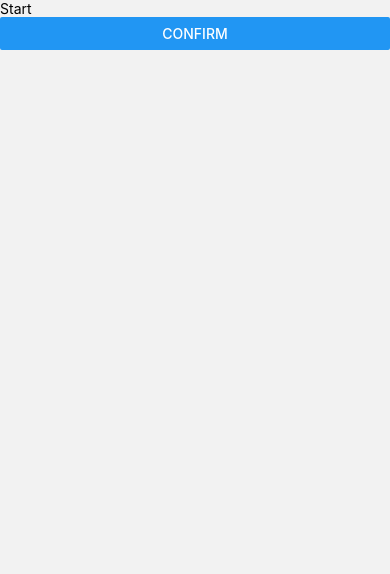
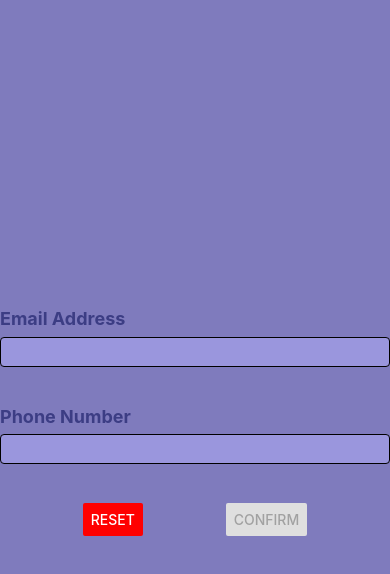
Before and after one commit to hysaryn/ActivityTracker_MobileApp, a React Native app: screen /Start in a window 390 px wide. Shown: the top 574 px of the page. Built offline with nearby package versions, Linux system fonts and the light colour scheme.

Commit message:
completed start screen and input component

```diff
--- a/App.js
+++ b/App.js
@@ -18,13 +18,13 @@ const MyTabs = () => {
       screenOptions={({navigation, route}) => ({
         headerRight:() => (
           <Pressable onPress={() => navigation.navigate("Add")}>
-            <Ionicons name="add" size={30} color="black" />
+            <Text size={30} color="orange">Add </Text>
           </Pressable>
         )
       })}
     >
-      <Tab.Screen name="All" component={AllActivities} />
-      <Tab.Screen name="Special" component={SpecialActivities} />
+      <Tab.Screen name="All Activities" component={AllActivities} />
+      <Tab.Screen name="Special Acitivities" component={SpecialActivities} />
     </Tab.Navigator>
   )
 }
--- /dev/null
+++ b/components/Input.js
@@ -0,0 +1,40 @@
+import { StyleSheet, Text, TextInput, View } from 'react-native'
+import React, { useState } from 'react'
+import CommonStyles from '../styles/CommonStyles'
+
+export default function Input({label, value, onChangeText, error}) {
+
+  return (
+    <View style={styles.container}>
+      <Text style={styles.inputHeader}>{label}</Text>
+      <TextInput
+        style={styles.input}
+        value={value}
+        onChangeText={onChangeText}
+        />
+      {error && <Text style={styles.errorMessage}>{error}</Text>}
+    </View>
+  )
+}
+
+const styles = StyleSheet.create({
+    container:{
+        width:'100%',
+        marginBottom:'10%',
+    },
+
+    inputHeader:[
+        {fontWeight:'bold'},
+        CommonStyles.regularFont,
+    ],
+
+    input:[,
+        CommonStyles.inputBox,
+        CommonStyles.regularFont,
+    ],
+
+    errorMessage: [
+        {fontSize: 18},
+        CommonStyles.fontGrey,
+    ]
+})
--- a/screens/Start.js
+++ b/screens/Start.js
@@ -1,15 +1,69 @@
 import { Button, StyleSheet, Text, View } from 'react-native'
-import React from 'react'
+import React, { useState } from 'react'
+import CommonStyles from '../styles/CommonStyles';
+
+import Input from '../components/Input';
 
 export default function Start({navigation}) {
-  return (
-    <View>
-      <Text>Start</Text>
-      <Button
-        title="confirm"
-        onPress={() => navigation.navigate('Home')} />
-    </View>
-  )
+        //initialize userName
+        const[email, setEmail] = useState("");
+        const[emailError, setEmailError] = useState("");
+
+        //initialize number
+        const[phone, setPhone] = useState("");
+        const[phoneError, setPhoneError] = useState("");
+
+        const handleReset = () => {
+            // Reset input fields
+            setEmail('');
+            setEmailError('');
+            setPhone('');
+            setPhoneError('');
+          };
+
+        const handleStart = () => {
+            const emailRegex = /^[^\s@]+@[^\s@]+\.[^\s@]+$/;
+            const phoneRegex = /^[0-9]{10}$/;
+            //reset email and phone error message and test again
+            setEmailError("");
+            setPhoneError("");
+
+            if (emailRegex.test(email) && phoneRegex.test(phone)) {
+                // Valid data, navigate to the next screen
+                navigation.navigate('Home');
+            }
+            if (!phoneRegex.test(phone)) {
+                setPhoneError("Please enter a valid phone number");
+            }
+            if (!emailRegex.test(email)){
+                setEmailError("Please enter a valid email address");
+            }
+        }
+
+        return (
+            <View style={CommonStyles.container}>
+                <Input
+                    label="Email Address"
+                    value={email}
+                    onChangeText={(data) => setEmail(data)}
+                    error={emailError}
+                />
+                <Input
+                    label="Phone Number"
+                    value={phone}
+                    onChangeText={(data) => setPhone(data)}
+                    error={phoneError}
+                />
+                <View style={CommonStyles.buttonsContainer}>
+                    <Button color={'red'} title='Reset' onPress={handleReset} />
+                    <Button
+                        color={"rgb(60,61,132)"}
+                        title='Confirm'
+                        disabled={!(email || phone)}
+                        onPress={handleStart} />
+                </View>
+            </View>
+    )
 }
 
 const styles = StyleSheet.create({})
--- a/styles/CommonStyles.js
+++ b/styles/CommonStyles.js
@@ -0,0 +1,55 @@
+import { StyleSheet, Text, View } from 'react-native'
+import React from 'react'
+
+const CommonStyles = StyleSheet.create({
+    purpleDark: {
+        backgroundColor: "rgb(60,61,132)",
+    },
+
+    purpleMedium: {
+        backgroundColor: "rgb(127,123,189)",
+    },
+
+    purpleLight: {
+        backgroundColor: "rgb(154,150,221)",
+    },
+
+    regularFont:{
+        fontSize:18,
+        alignSelf:'flex-start',
+        color:"rgb(60,61,132)",
+    },
+
+    fontGrey: {
+        color: 'dimgrey',
+    },
+
+    fontPurple: {
+        color: "rgb(60,61,132)",
+    },
+
+    container: {
+        flex:1,
+        backgroundColor:"rgb(127,123,189)",
+        alignItems:'center',
+        justifyContent:'center',
+    },
+
+    buttonsContainer:{
+        flexDirection:'row',
+        width:'100%',
+        justifyContent:'space-evenly',
+    },
+
+    inputBox: {
+        width:'100%',
+        height: 30,
+        backgroundColor:"rgb(154,150,221)",
+        borderWidth:1,
+        borderRadius:4,
+        marginTop:'2%',
+    }
+
+})
+
+export default CommonStyles;
```
